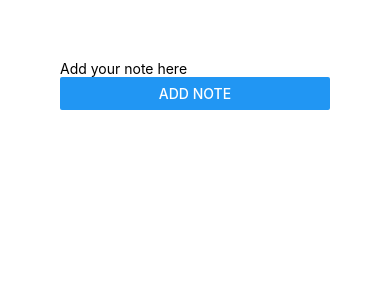
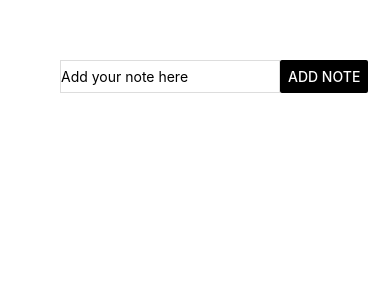
Before and after one commit to kkamara/react-native-notes-mobile-app, a React Native app: screen / in a window 390 px wide. Shown: the top 300 px of the page. Built offline with nearby package versions, Linux system fonts and the light colour scheme.

Commit message:
Styling TextInput and Button

```diff
--- a/App.js
+++ b/App.js
@@ -11,12 +11,21 @@ export default function App() {
     <View style={{
       padding: 60,
     }}>
-      <TextInput placeholder="Add your note here"/>
-      <Button title="Add note" />
+      <View style={styles.inputContainer}>
+        <TextInput style={styles.input} placeholder="Add your note here"/>
+        <Button color={"#000"} title="Add note" />
+      </View>
     </View>
   )
 }
 
 const styles = StyleSheet.create({
-
+  inputContainer: {
+    flexDirection: "row",
+  },
+  input: {
+    borderWidth: 1,
+    borderColor: "#ddd",
+    flex: 1,
+  }
 })
```
